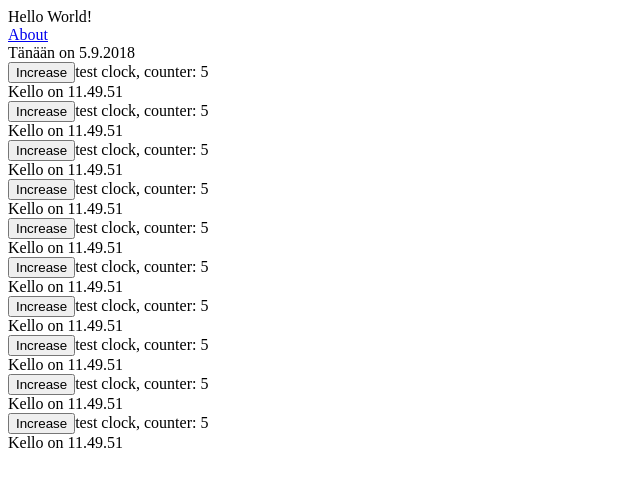
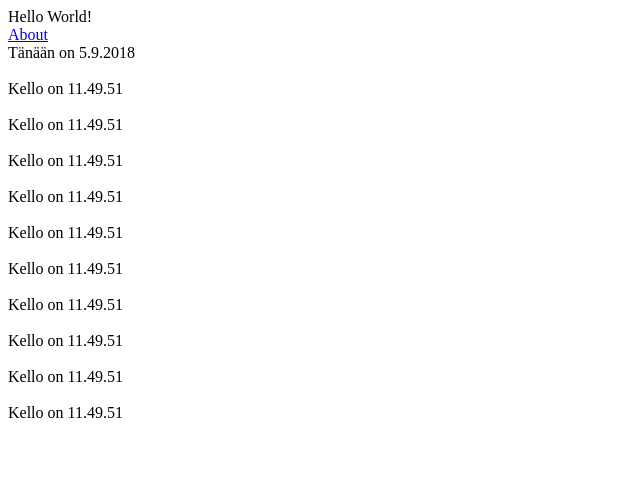
Before and after one commit to AhoiJ/Web-ohjelmoinnin-jatkokurssi, a Next.js app: page / in a window 1280 px wide. Shown: the top 486 px of the page, without its empty margins (0-640 px from the left). Built offline with nearby package versions, Linux system fonts and the light colour scheme.

Commit message:
Tulostus kaunistettu

```diff
--- a/src/components/Clock.tsx
+++ b/src/components/Clock.tsx
@@ -32,8 +32,7 @@ public render() {
   let dateNow = new Date();
   return (
     <div>
-      <button onClick={this.updateCounter}> Increase</button>
-      test clock, counter: {this.state.counter}
+
       <br />
       {`Kello on ${dateNow.getHours()}.${dateNow.getMinutes()}.${dateNow.getSeconds()}`}
       <br />
```
